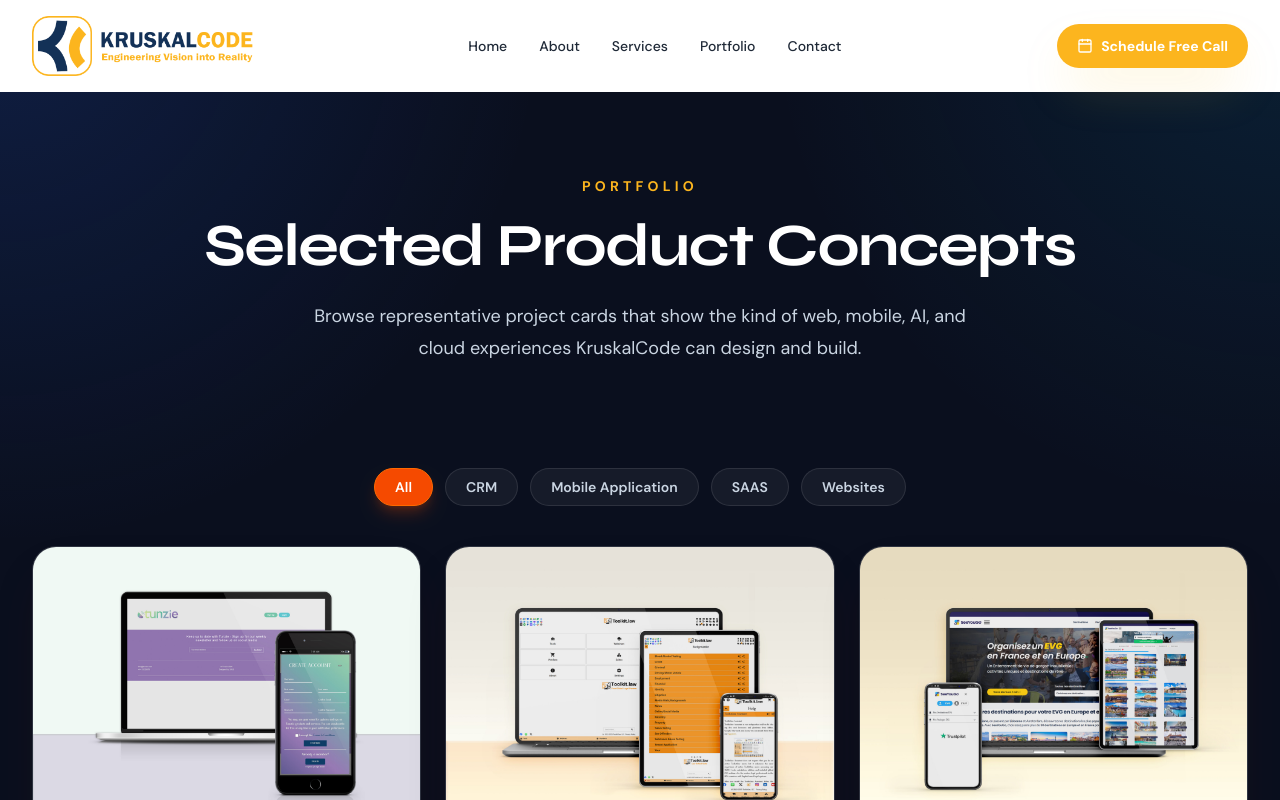
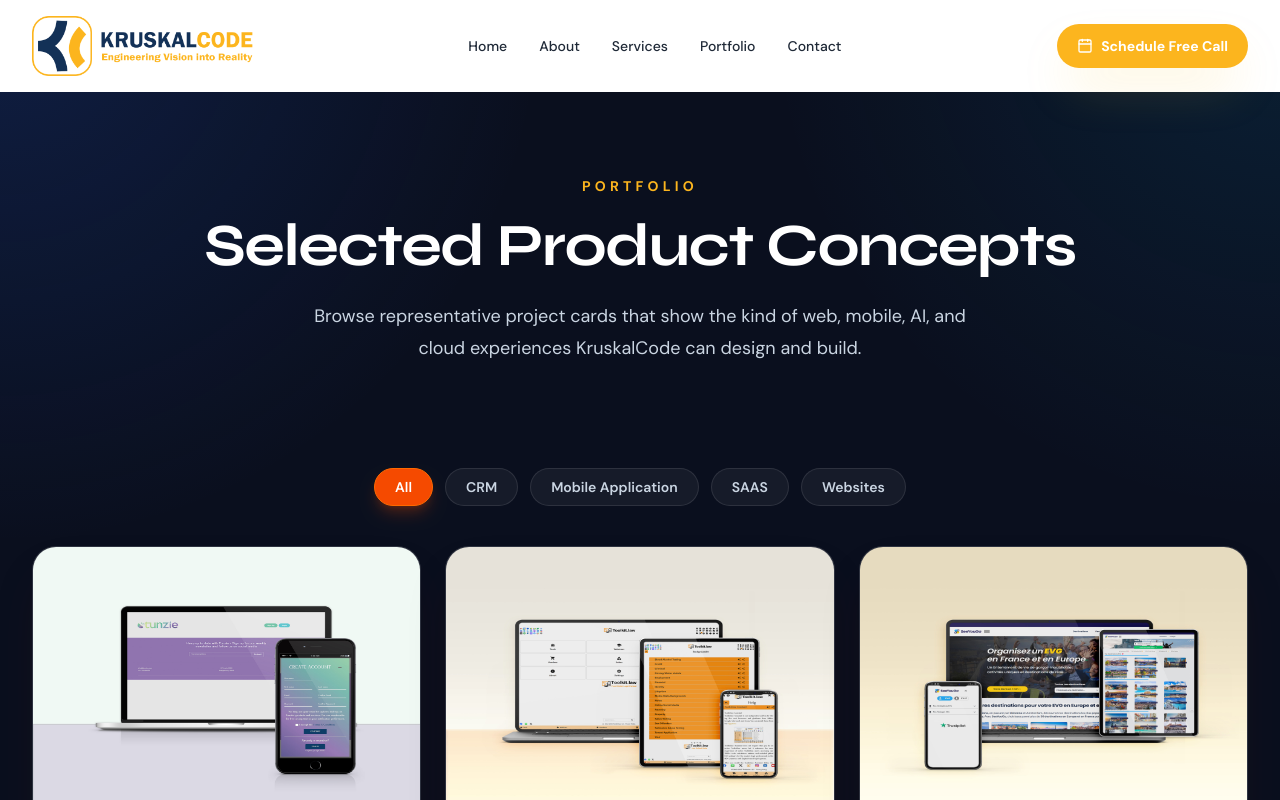
Before and after one commit to kruskalcode/kruskalcode, a Next.js app: page /portfolio in a window 1280 px wide. Shown: the top 800 px of the page. Built offline with nearby package versions, Linux system fonts and the light colour scheme.

Commit message:
Update PortfolioGrid.jsx

```diff
--- a/components/PortfolioGrid.jsx
+++ b/components/PortfolioGrid.jsx
@@ -157,7 +157,7 @@
               <img
                 src={project.image}
                 alt={project.title}
-                className="h-64 w-full object-cover"
+                className="h-64 w-full"
               />
             </div>
             <div className="p-6">
```
